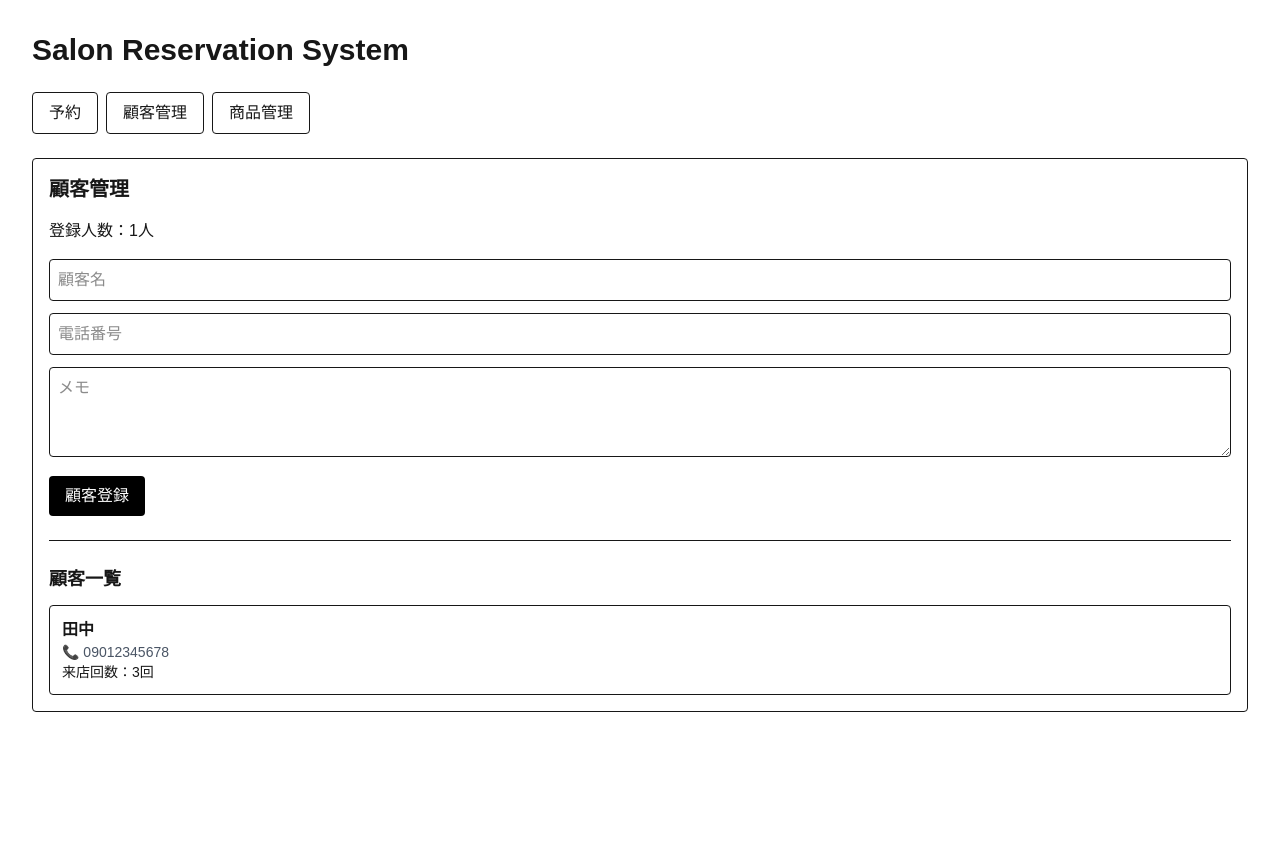
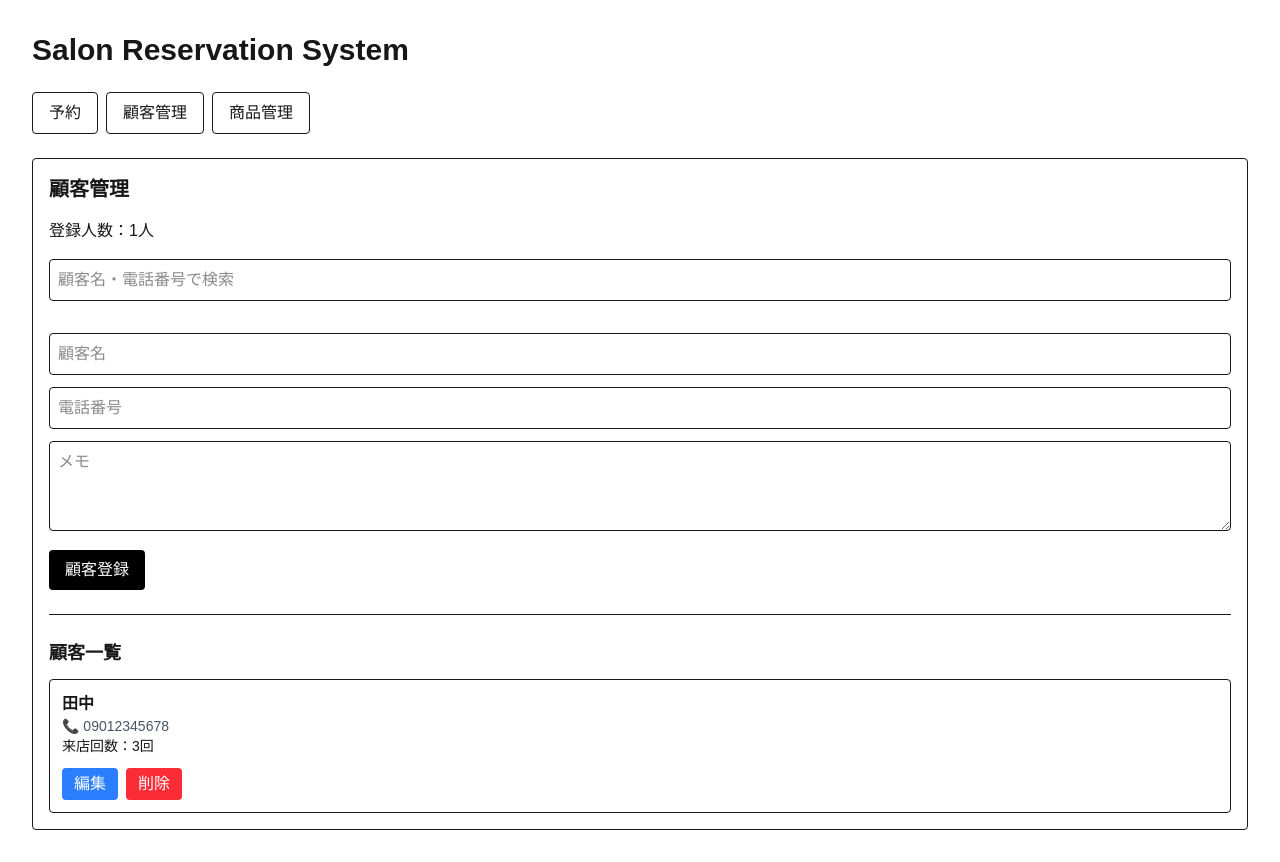
Before and after one commit to na-kroom/salon-reservation-system, a Next.js app: page / in a window 1280 px wide. Both pictures are taken after a click on the button "顧客管理". Before the commit the page ends 800 px from the top, so only its background shows below. Built offline with nearby package versions, Linux system fonts and the light colour scheme.

Commit message:
feat: complete customer management

```diff
--- a/app/page.tsx
+++ b/app/page.tsx
@@ -336,6 +336,10 @@ const [customerId, setCustomerId] = useState<number | null>(null);
 const [customerName, setCustomerName] = useState("");
 const [customerPhone, setCustomerPhone] = useState("");
 const [customerMemo, setCustomerMemo] = useState("");
+const [customerSearch, setCustomerSearch] =
+  useState("");
+const [editingCustomerId, setEditingCustomerId] =
+  useState<number | null>(null);
 
 const [quantity, setQuantity] =
   useState(1);
@@ -373,6 +377,7 @@ const [quantity, setQuantity] =
       {currentPage === "customer" && (
         <CustomerManagement
           customers={customers}
+          reservations={reservations}
           customerName={customerName}
           setCustomerName={setCustomerName}
           customerPhone={customerPhone}
@@ -380,6 +385,10 @@ const [quantity, setQuantity] =
           customerMemo={customerMemo}
           setCustomerMemo={setCustomerMemo}
           setCustomers={setCustomers}
+          editingCustomerId={editingCustomerId}
+          setEditingCustomerId={setEditingCustomerId}
+          customerSearch={customerSearch}
+          setCustomerSearch={setCustomerSearch}
         />
       )}
       {currentPage === "product" && (
@@ -405,7 +414,7 @@ const [quantity, setQuantity] =
       setIsModalOpen={setIsModalOpen}
       searchTerm={searchTerm}
       setSearchTerm={setSearchTerm}
-
+      customers={customers}
       times={times}
       reservations={reservations}
       selectedDate={date.toISOString().split("T")[0]}
@@ -550,7 +559,27 @@ const [quantity, setQuantity] =
     >
       編集
     </button>
+    <button
+      onClick={() => {
+        if (
+          !confirm("この予約を削除しますか？")
+        ) {
+          return;
+        }
 
+        setReservations((prev) =>
+          prev.filter(
+            (reservation) =>
+              reservation.id !== selectedReservation.id
+          )
+        );
+
+        setSelectedReservation(null);
+      }}
+      className="bg-red-500 text-white px-4 py-2 rounded mt-2 ml-2"
+    >
+      削除
+    </button>
     <div className="mt-4">
       <h3 className="font-bold">
         顧客履歴
--- a/components/CustomerManagement.tsx
+++ b/components/CustomerManagement.tsx
@@ -1,8 +1,9 @@
 import type { Customer } from "@/types/Customer";
+import type { Reservation } from "@/types/Reservation";
 
 type CustomerManagementProps = {
   customers: Customer[];
-
+  reservations: Reservation[];
   customerName: string;
   setCustomerName: React.Dispatch<
     React.SetStateAction<string>
@@ -21,12 +22,23 @@ type CustomerManagementProps = {
   setCustomers: React.Dispatch<
     React.SetStateAction<Customer[]>
   >;
+  editingCustomerId: number | null;
+
+  setEditingCustomerId: React.Dispatch<
+    React.SetStateAction<number | null>
+  >;
+  customerSearch: string;
+
+  setCustomerSearch: React.Dispatch<
+    React.SetStateAction<string>
+  >;
 };
 
     export default function CustomerManagement({
 
 
     customers,
+    reservations,
     customerName,
     setCustomerName,
     customerPhone,
@@ -34,13 +46,37 @@ type CustomerManagementProps = {
     customerMemo,
     setCustomerMemo,
     setCustomers,
-
+    editingCustomerId,
+    setEditingCustomerId,
+    customerSearch,
+    setCustomerSearch,
     }: CustomerManagementProps){
     const handleAddCustomer = () => {
     if (!customerName || !customerPhone) {
       alert("顧客名と電話番号を入力してください。");
       return;
     }
+    if (editingCustomerId !== null) {
+    setCustomers((prev) =>
+      prev.map((customer) =>
+        customer.id === editingCustomerId
+          ? {
+              ...customer,
+              name: customerName,
+              phone: customerPhone,
+              memo: customerMemo,
+            }
+          : customer
+      )
+    );
+
+    setEditingCustomerId(null);
+    setCustomerName("");
+    setCustomerPhone("");
+    setCustomerMemo("");
+
+    return;
+  }
 
     setCustomers((prev) => [
       ...prev,
@@ -64,6 +100,15 @@ type CustomerManagementProps = {
         </h2>
 
         <p>登録人数：{customers.length}人</p>
+        <input
+          type="text"
+          placeholder="顧客名・電話番号で検索"
+          value={customerSearch}
+          onChange={(e) =>
+            setCustomerSearch(e.target.value)
+          }
+          className="w-full border rounded p-2 mt-4 mb-4"
+        />
         <div className="mt-4 space-y-3">
         <input
           type="text"
@@ -93,7 +138,9 @@ type CustomerManagementProps = {
         onClick={handleAddCustomer}
         className="bg-black text-white px-4 py-2 rounded"
       >
-        顧客登録
+        {editingCustomerId === null
+          ? "顧客登録"
+          : "保存"}
       </button>
       </div>
       <hr className="my-6" />
@@ -103,7 +150,21 @@ type CustomerManagementProps = {
 </h3>
 
   <div className="space-y-3">
-    {customers.map((customer) => (
+    {customers
+      .filter((customer) => {
+        const keyword =
+          customerSearch.toLowerCase();
+
+        return (
+          customer.name
+            .toLowerCase()
+            .includes(keyword) ||
+          customer.phone.includes(
+            customerSearch
+          )
+        );
+      })
+      .map((customer) => (
       <div
         key={customer.id}
         className="border rounded p-3"
@@ -125,6 +186,61 @@ type CustomerManagementProps = {
             メモ：{customer.memo}
           </div>
         )}
+        <div className="mt-3 flex gap-2">
+          <button
+            onClick={() => {
+              setEditingCustomerId(customer.id);
+
+              setCustomerName(customer.name);
+              setCustomerPhone(customer.phone);
+              setCustomerMemo(customer.memo);
+            }}
+            className="bg-blue-500 text-white px-3 py-1 rounded"
+          >
+            編集
+          </button>
+
+          <button
+            onClick={() => {
+              const hasReservation = reservations.some(
+                (reservation) =>
+                  reservation.customerId === customer.id
+              );
+
+              if (hasReservation) {
+                alert(
+                  "予約履歴があるため削除できません。"
+                );
+                return;
+              }
+              if (
+                !confirm(
+                  `${customer.name}さんを削除しますか？`
+                )
+              ) {
+                return;
+              }
+
+              setCustomers((prev) =>
+                prev.filter(
+                  (c) => c.id !== customer.id
+                )
+              );
+
+              if (
+                editingCustomerId === customer.id
+              ) {
+                setEditingCustomerId(null);
+                setCustomerName("");
+                setCustomerPhone("");
+                setCustomerMemo("");
+              }
+            }}
+            className="bg-red-500 text-white px-3 py-1 rounded"
+          >
+            削除
+          </button>
+        </div>
       </div>
     ))}
   </div>
--- a/components/ReservationPage.tsx
+++ b/components/ReservationPage.tsx
@@ -1,5 +1,6 @@
 import React from "react";
 import type { Reservation } from "@/types/Reservation";
+import type { Customer } from "@/types/Customer";
 
 type ReservationPageProps = {
   date: Date;
@@ -16,6 +17,7 @@ type ReservationPageProps = {
 
   times: string[];
   reservations: Reservation[];
+  customers: Customer[];
   selectedDate: string;
 
   setSelectedReservation: React.Dispatch<
@@ -36,6 +38,7 @@ export default function ReservationPage({
   times,
   reservations,
   selectedDate,
+  customers,
   setSelectedReservation,
   setIsEditing,
 }: ReservationPageProps) {
```
